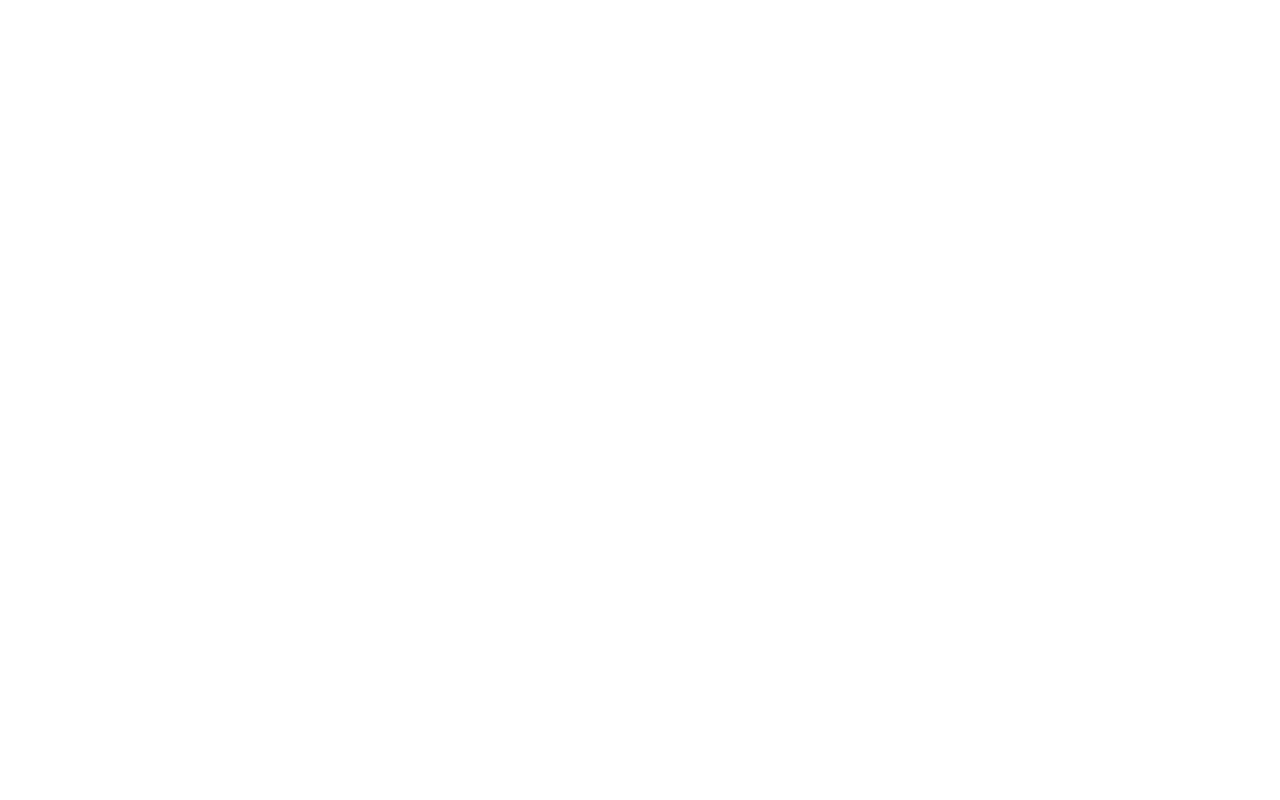
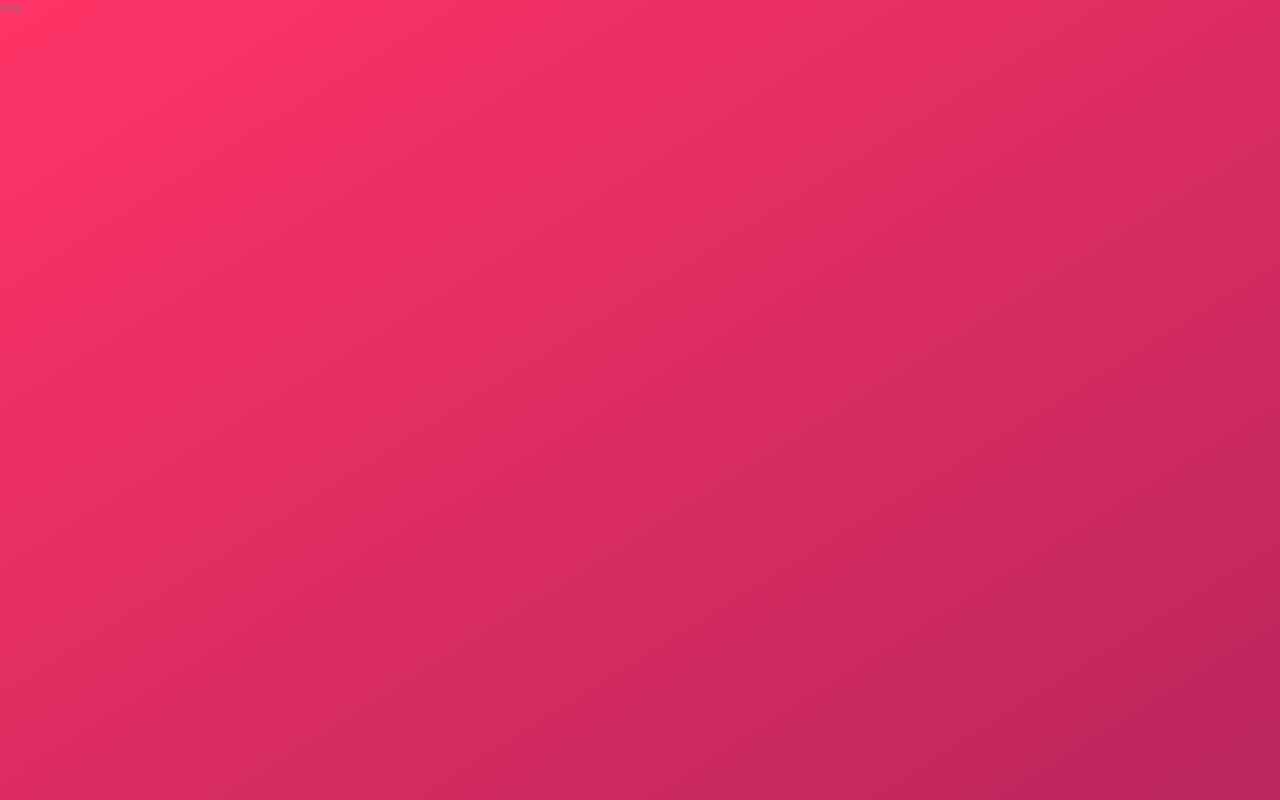
Before and after one commit to Daniel-Maslyanikov/Trillo, a website: page index.html in a window 1280 px wide. Drawn offline with nearby package versions, Linux system fonts and the light colour scheme.

Commit message:
initial project setup

```diff
--- a/index.html
+++ b/index.html
@@ -11,6 +11,6 @@
         <title>trillo &mdash; Your all-in-one booking app</title>
     </head>
     <body>
-
+        trillo
     </body>
 </html>
--- /dev/null
+++ b/sass/_base.scss
@@ -0,0 +1,42 @@
+:root {
+	--color-primary: #eb2f64;
+	--color-primary-light:#FF3366;
+	--color-primary-dark:#BA265D;
+
+	--color-grey-light-1: #faf9f9;
+	--color-grey-light-2: #f4f2f2;
+	--color-grey-light-3: #f0eeee;
+	--color-grey-light-4: #ccc;
+
+	--color-grey-dark-1: #333;
+	--color-grey-dark-2: #777;
+	--color-grey-dark-3: #999;
+}
+
+* {
+	margin: 0;
+	padding: 0;
+}
+
+*,
+*::before,
+*::after {
+	box-sizing: inherit;
+}
+
+html {
+	box-sizing: border-box;
+	font-size: 62.5%; //1rem = 10px
+}
+
+body {
+	font-family: 'Open Sans', sans-serif;
+	font-weight: 400;
+	line-height: 1.6;
+	color: var(--color-grey-dark-2);
+	background-image: linear-gradient(to right bottom, var(--color-primary-light), var(--color-primary-dark));
+	background-size: cover;
+	background-repeat: no-repeat;
+
+	min-height: 100vh;
+}
--- a/sass/main.scss
+++ b/sass/main.scss
@@ -1,17 +1,3 @@
-/*
-COLORS
-
-Primary: #eb2f64
-Primary light: #FF3366
-Primary dark: #BA265D
-
-Grey light 1: #faf9f9
-Grey light 2: #f4f2f2
-Grey light 3: #f0eeee
-Grey light 4: #ccc
-
-Grey dark 1: #333
-Grey dark 2: #777
-Grey dark 3: #999
-
-*/
+@import "base";
+@import "layout";
+@import "components";
```
Also changed, not shown: package.json (+15 -15 lines), css/style.css, sass/_components.scss (added), sass/_layout.scss (added), 3 other files.
